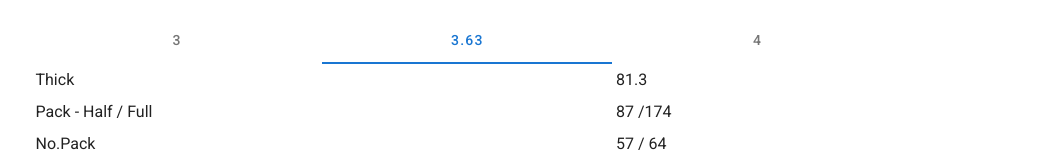
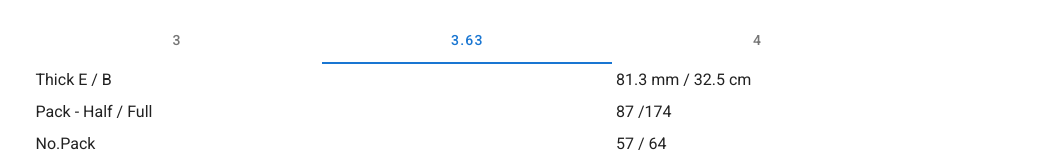
Before and after one commit to aviyot/envelope.calc, a Vue app: page / in a window 1280 px wide. Shown: the part 260-420 px from the top of the page, without its empty margins (28-1081 px from the left). Built offline with nearby package versions, Linux system fonts and the light colour scheme.

Commit message:
add new feature ...

```diff
--- a/src/components/BoardCalc.vue
+++ b/src/components/BoardCalc.vue
@@ -2,10 +2,12 @@
   <v-container>
     <v-row>
       <v-col>
-        <label>Thick</label>
+        <label>Thick E / B</label>
       </v-col>
       <v-col>
-        <span>{{packageThickness(calcPackageFullFloor(floor))}}</span>
+        <span>{{packageThickness(calcPackageFullFloor(floor))}} mm</span>
+        <span> / </span>
+        <span>{{(packageThickness(calcPackageFullFloor(floor)) * (Math.ceil(floor) / 10)).toFixed(1) }} cm</span>
       </v-col>
     </v-row>
 
--- a/src/store/store.js
+++ b/src/store/store.js
@@ -83,17 +83,13 @@ export const store = new Vuex.Store({
 
     envelopePackageAmount: state => {
 
-      let ep = Math.ceil(state.board.thickness / store.getters.envelopeThickness);
+      return Math.round((state.board.thickness / store.getters.envelopeThickness)/2)*2;
 
-      //בודקים תנאי שחבילה תהיה זוגי
-      if (ep % 2) --ep;
-      return ep;
     },
     envelopesBetweenAmount: state => {
       return state.board.orderUntil - state.board.orderFrom + 1;
     },
     roundTo : ()=>(number,roundNum) => {
-
      return  Math.ceil(number/roundNum) * roundNum
     },
     packageAmount: () => envelopePackageAmount => {
```
